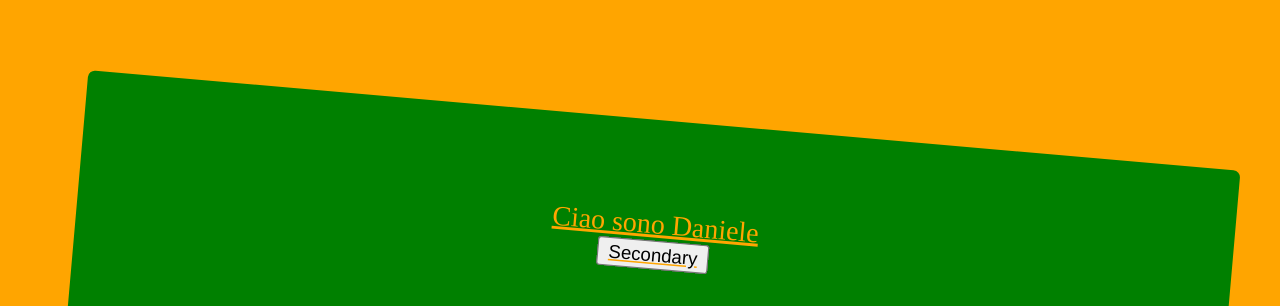
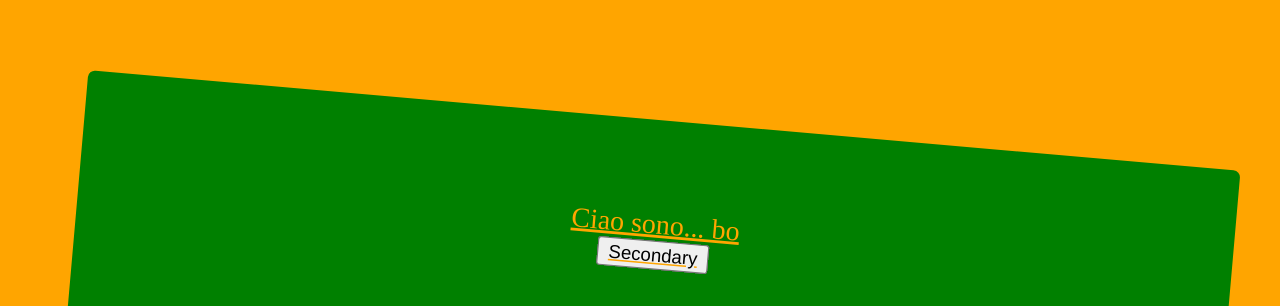
Before and after one commit to Dierreweb/prova, a website: page index.html in a window 1280 px wide. Shown: the top 306 px of the page. Drawn offline with Linux system fonts and the light colour scheme.

Commit message:
Modificato da Daniele

```diff
--- a/index.html
+++ b/index.html
@@ -9,7 +9,7 @@
 <body>
 
     <div class="container">
-        Ciao sono Daniele
+        Ciao sono... bo
         <button class="btn btn-secondary">Secondary</button>
         <div class="into">
             <h1>Titolo</h1>
```
